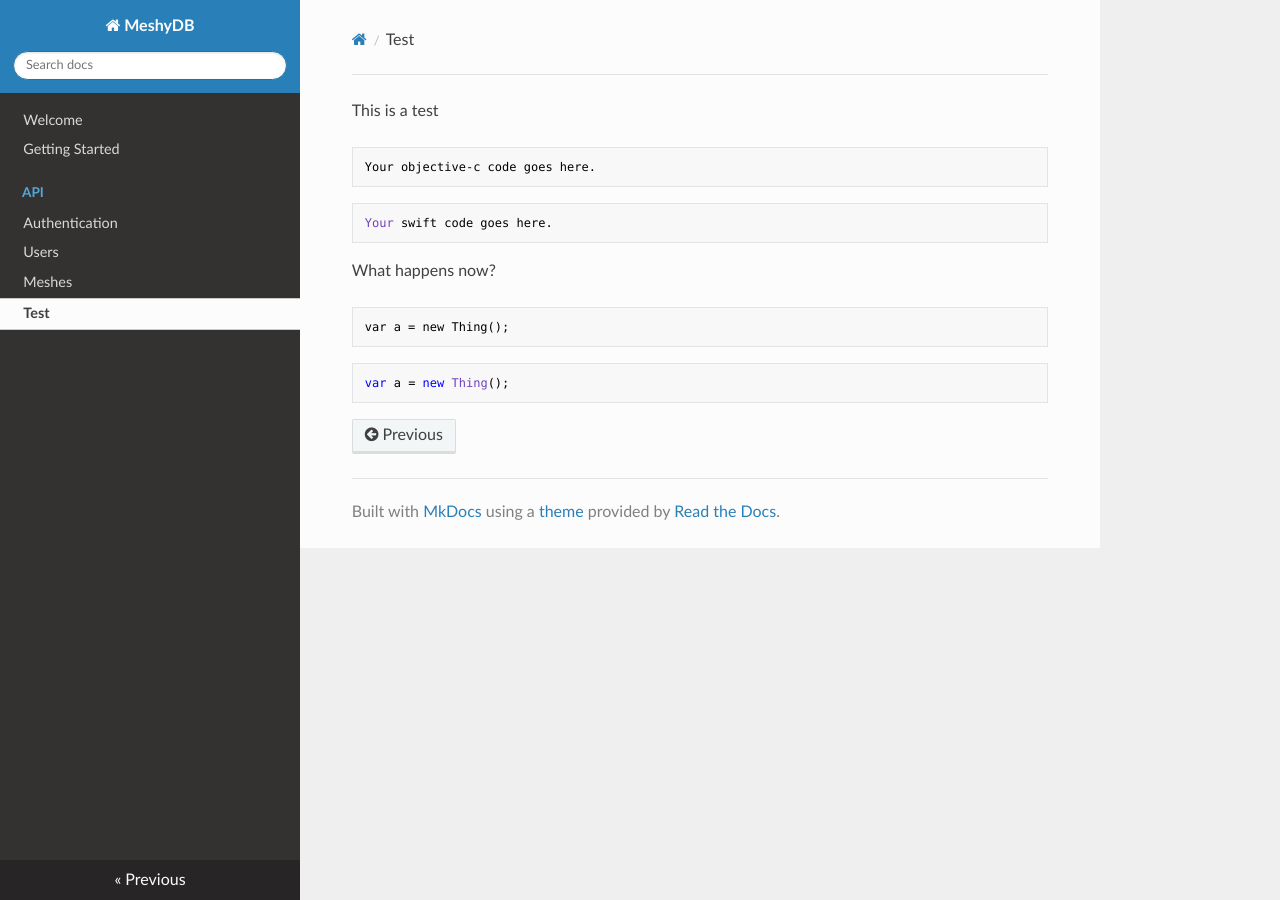
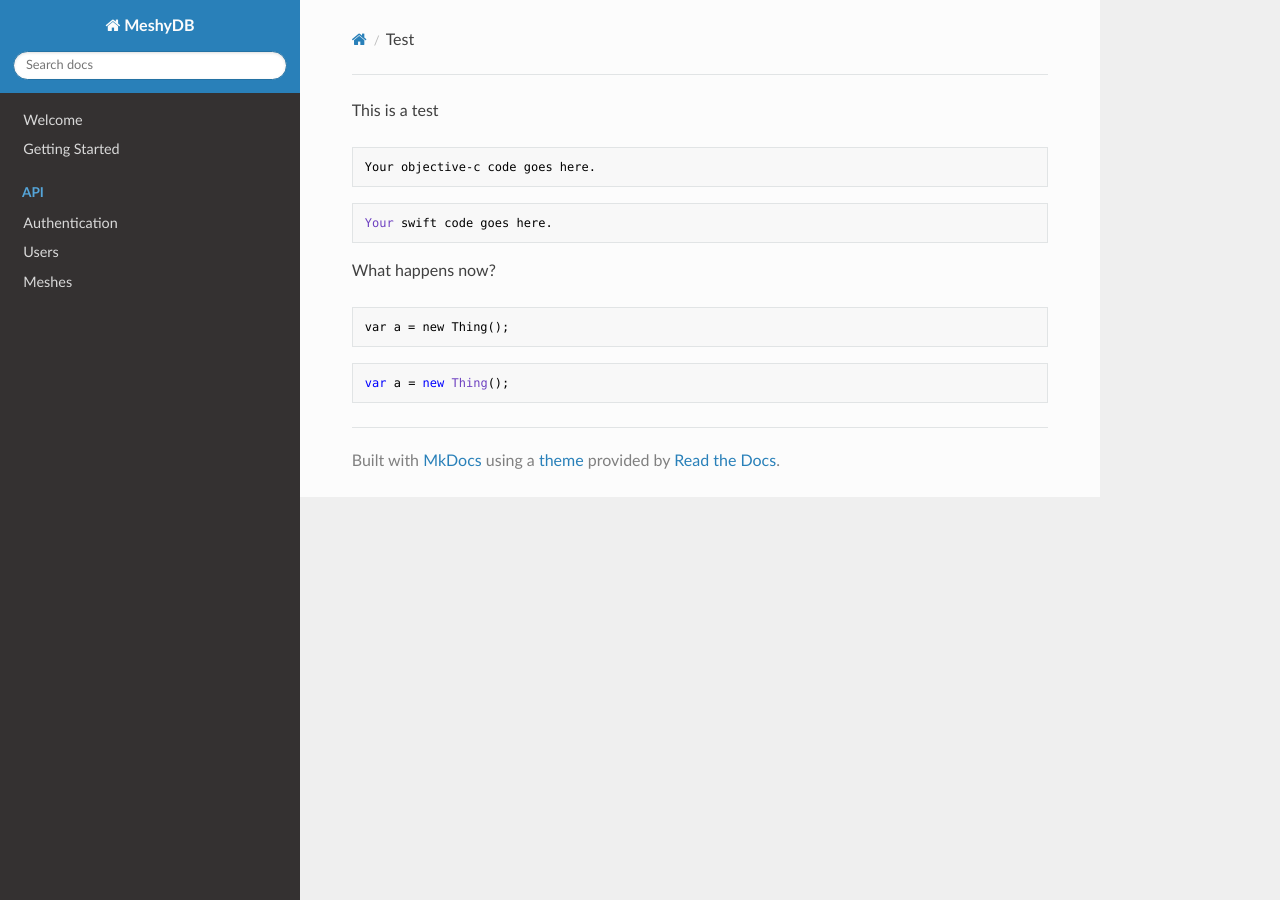
Before and after one commit to yetisoftworks/MeshyDB.SDK, an MkDocs documentation site: the page built from docs/test.md, in a window 1280 px wide. Built offline with MkDocs 1.6.1, drawn with Linux system fonts in a browser that asks for light colours; nearby versions of some CDN libraries.

Commit message:
Update mkdocs.yml

```diff
--- a/mkdocs.yml
+++ b/mkdocs.yml
@@ -9,7 +9,6 @@ nav:
         - Authentication: api/auth.md
         - Users: api/users.md
         - Meshes: api/meshes.md
-    - Test: test.md
 
 extra_css:
     - css/syntaxhighlight.css
```
